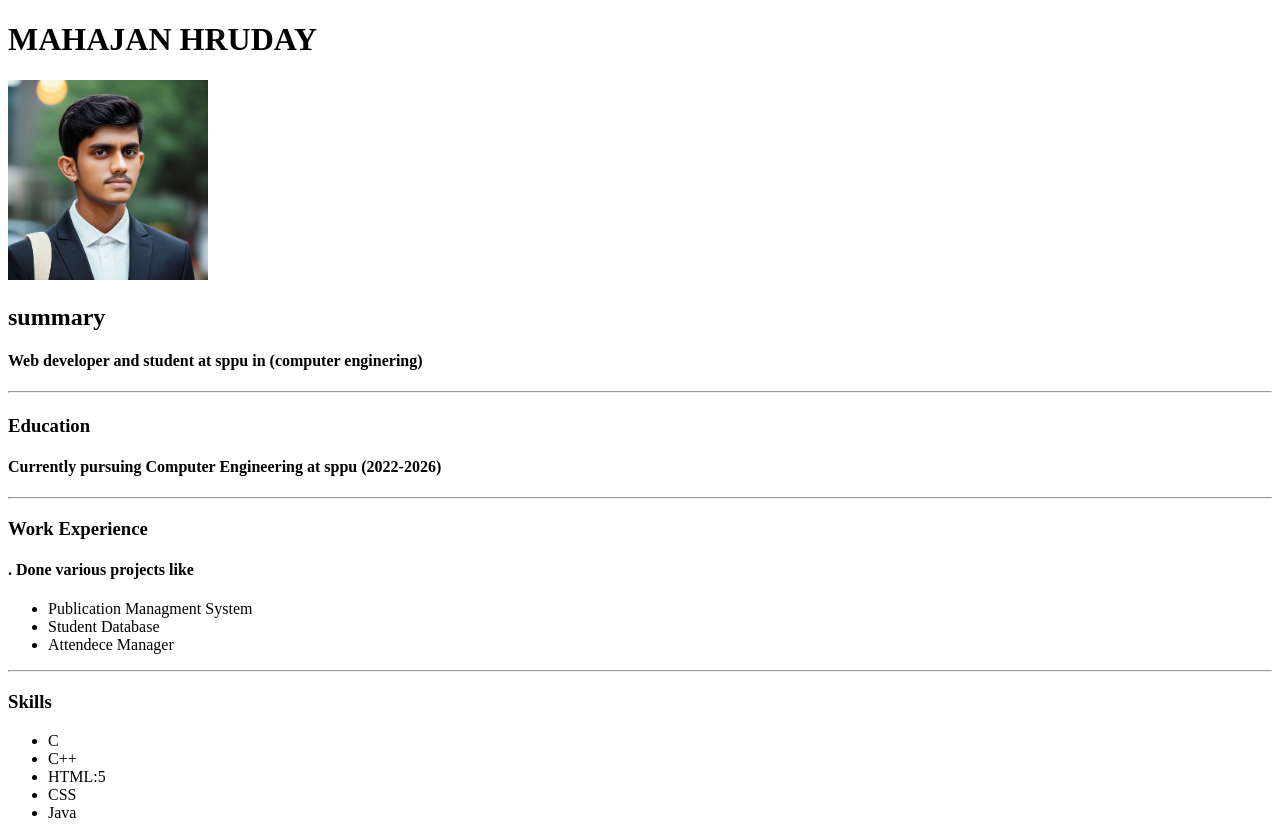
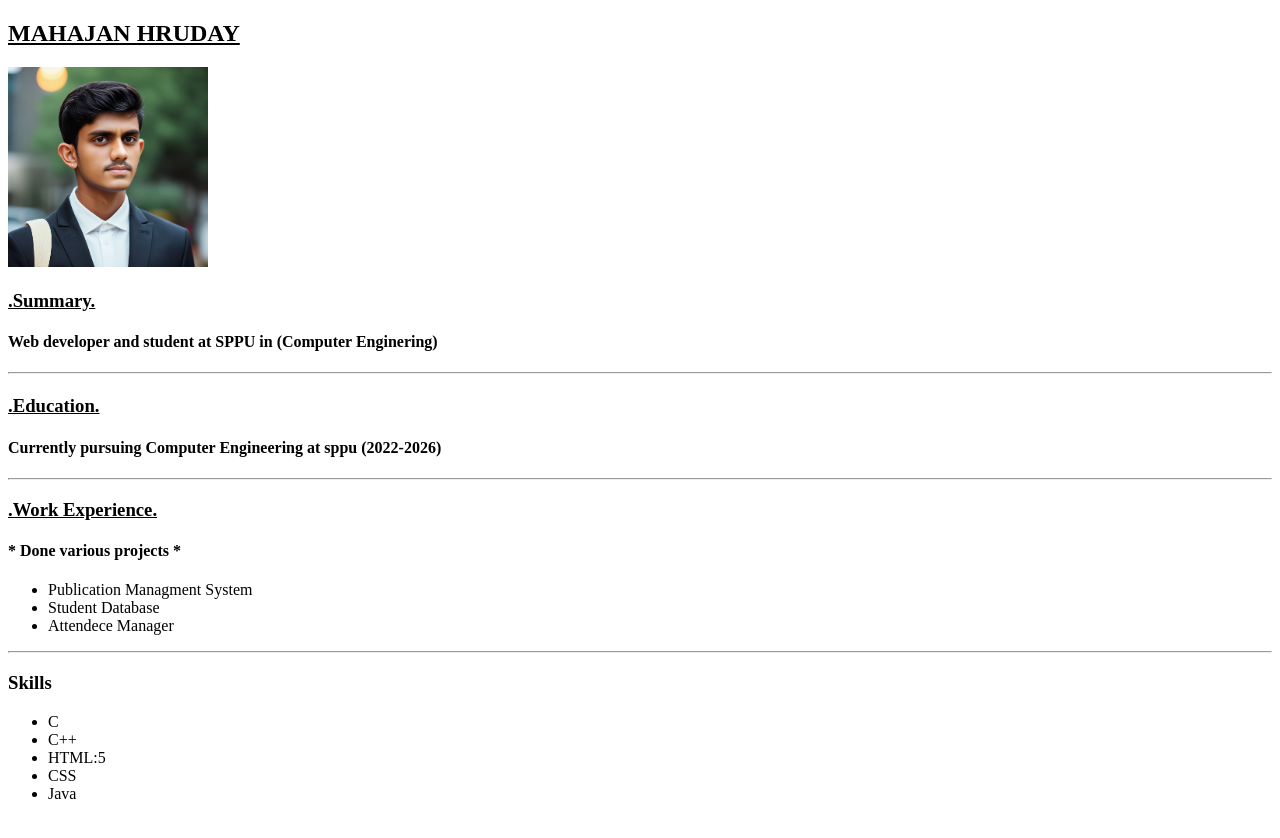
Before and after one commit to hrudaymahajan/resume, a plain HTML site: page index.html in a window 1280 px wide. Drawn offline with Linux system fonts and the light colour scheme.

Commit message:
Update index.html

```diff
--- a/index.html
+++ b/index.html
@@ -3,20 +3,22 @@
 <head>
     <meta charset="UTF-8">
     <meta name="viewport" content="width=device-width, initial-scale=1.0">
-    <title>Document</title>
+    <title>RESUME</title>
+    <link rel="stylesheet" href="./style.css" />
 </head>
 <body>
-    <h1>MAHAJAN HRUDAY </h1>
+
+    <h2><u>MAHAJAN HRUDAY</u> </h2>
     <img src="./profile/profile photo.jpg"height="200" alt="profile photo of hruday mahajan"/>
-    <h2>summary</h2>
-    <h4> Web developer and student at sppu in (computer enginering)<h4><hr/>
+    <h3> <u>.Summary.</u></h3>
+    <h4>Web developer and student at SPPU in (Computer Enginering)<h4><hr/>
 
-     <h3>Education</h3>
+     <h3><u>.Education.</u></h3>
      <h4>Currently pursuing Computer Engineering at sppu (2022-2026)</h4><hr/>
 
-     <h3>Work Experience</h3>
+     <h3><u>.Work Experience.</u></h3>
 
-         <h4> . Done various projects like</h4>
+         <h4> * Done various projects *</h4>
             <ul>
                 <li>Publication Managment System</li>
                 <li>Student Database</li>
```
